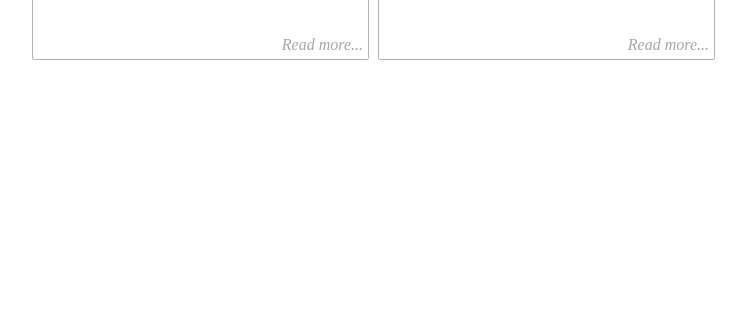
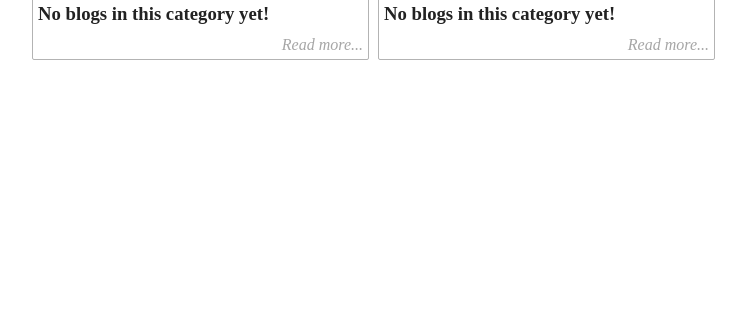
Before and after one commit to Romanie-De-Meyer/csusm_blog, a PHP site: page / in a window 1280 px wide. Shown: the part 1671-1994 px from the top of the page, without its empty margins (0-746 px from the left). Run offline with PHP 8.4, Linux system fonts and the light colour scheme; data comes from the database, SQL or seed files in the repository; data that the repository does not hold is empty; some web fonts are replaced.

Commit message:
fixed potential errors

```diff
--- a/index.php
+++ b/index.php
@@ -31,16 +31,17 @@ $conn = mysqli_connect($servername, $username, $password, $database);
       <hr>
 
       <?php
-      $sql = "SELECT id, title, created_at FROM articles WHERE category = 1 ORDER BY id DESC LIMIT 1";
+      $sql = "SELECT id, title, created_at, image FROM articles WHERE category = 1 ORDER BY id DESC LIMIT 1";
       $result = mysqli_query($conn, $sql);
       $row = mysqli_fetch_assoc($result);
-      $article_id = $row["id"];
-      $article_title = $row["title"];
-      $article_time = $row["created_at"];
+      $article_id = $row["id"] ?? 'null';
+      $article_title = $row["title"] ?? 'No blogs in this category yet!';
+      $article_time = $row["created_at"] ?? '';
+      $image_url = $row["image"] ?? 'https://cdn.icon-icons.com/icons2/2566/PNG/512/error_icon_153602.png';
 
       echo '<div class="post" id="post1">
 	      <div>
-              <img src="https://t4.ftcdn.net/jpg/01/95/09/85/360_F_195098550_LAlz1RCiheCkVRpXHAi1KwIZEZiYAbyM.jpg" class="post_image" alt="">
+              <img src="' . $image_url . '" class="post_image" alt="">
 	        <a href="article.php?category=1&id=' . $article_id . '">
                   <div class="post_info">
                     <h3>' . $article_title . '</h3>
@@ -52,16 +53,17 @@ $conn = mysqli_connect($servername, $username, $password, $database);
                 </a>
               </div>
             </div>';
-       $sql = "SELECT id, title, created_at FROM articles WHERE category = 2 ORDER BY id DESC LIMIT 1";
+       $sql = "SELECT id, title, created_at, image FROM articles WHERE category = 2 ORDER BY id DESC LIMIT 1";
       $result = mysqli_query($conn, $sql);
       $row = mysqli_fetch_assoc($result);
-      $article_id = $row["id"];
-      $article_title = $row["title"];
-      $article_time = $row["created_at"];
+      $article_id = $row["id"] ?? 'null';
+      $article_title = $row["title"] ?? 'No blogs in this category yet!';
+      $article_time = $row["created_at"] ?? '';
+      $image_url = $row["image"] ?? 'https://cdn.icon-icons.com/icons2/2566/PNG/512/error_icon_153602.png';
 
       echo '<div class="post" id="post2">
 	      <div>
-              <img src="https://er.educause.edu/-/media/images/articles/2022/02/er21_1303_headerart_1600x900.jpg?hash=6D536162636B6607EA92AA27B04FA20C076D8DE6" class="post_image" alt="">
+              <img src="' . $image_url . '" class="post_image" alt="">
 	        <a href="article.php?category=2&id=' . $article_id . '">
                   <div class="post_info">
                     <h3>' . $article_title . '</h3>
@@ -73,16 +75,17 @@ $conn = mysqli_connect($servername, $username, $password, $database);
                 </a>
               </div>
             </div>';
-       $sql = "SELECT id, title, created_at FROM articles WHERE category = 3 ORDER BY id DESC LIMIT 1";
+       $sql = "SELECT id, title, created_at, image FROM articles WHERE category = 3 ORDER BY id DESC LIMIT 1";
       $result = mysqli_query($conn, $sql);
       $row = mysqli_fetch_assoc($result);
-      $article_id = $row["id"];
-      $article_title = $row["title"];
-      $article_time = $row["created_at"];
+      $article_id = $row["id"] ?? 'null';
+      $article_title = $row["title"] ?? 'No blogs in this category yet!';
+      $article_time = $row["created_at"] ?? '';
+      $image_url = $row["image"] ?? 'https://cdn.icon-icons.com/icons2/2566/PNG/512/error_icon_153602.png';
 
       echo '<div class="post" id="post3">
 	      <div>
-              <img src="https://marvel-b1-cdn.bc0a.com/f00000000299134/www.bentley.edu/sites/default/files/featured_images/2018/08/health-wellness-display-sign-image.png" class="post_image" alt="">
+              <img src="' . $image_url . '" class="post_image" alt="">
 	        <a href="article.php?category=3&id=' . $article_id . '">
                   <div class="post_info">
                     <h3>' . $article_title . '</h3>
@@ -94,16 +97,17 @@ $conn = mysqli_connect($servername, $username, $password, $database);
                 </a>
               </div>
             </div>';
-      $sql = "SELECT id, title, created_at FROM articles WHERE category = 4 ORDER BY id DESC LIMIT 1";
+      $sql = "SELECT id, title, created_at, image FROM articles WHERE category = 4 ORDER BY id DESC LIMIT 1";
       $result = mysqli_query($conn, $sql);
       $row = mysqli_fetch_assoc($result);
-      $article_id = $row["id"];
-      $article_title = $row["title"];
-      $article_time = $row["created_at"];
+      $article_id = $row["id"] ?? 'null';
+      $article_title = $row["title"] ?? 'No blogs in this category yet!';
+      $article_time = $row["created_at"] ?? '';
+      $image_url = $row["image"] ?? 'https://cdn.icon-icons.com/icons2/2566/PNG/512/error_icon_153602.png';
 
       echo '<div class="post" id="post4">
 	      <div>
-              <img src="https://samhin.org/wp-content/uploads/people-hobbies.jpg" class="post_image" alt="">
+              <img src="' . $image_url . '" class="post_image" alt="">
 	        <a href="article.php?category=4&id=' . $article_id . '">
                   <div class="post_info">
                     <h3>' . $article_title . '</h3>
@@ -115,16 +119,17 @@ $conn = mysqli_connect($servername, $username, $password, $database);
                 </a>
               </div>
             </div>';
-       $sql = "SELECT id, title, created_at FROM articles WHERE category = 5 ORDER BY id DESC LIMIT 1";
+       $sql = "SELECT id, title, created_at, image FROM articles WHERE category = 5 ORDER BY id DESC LIMIT 1";
       $result = mysqli_query($conn, $sql);
       $row = mysqli_fetch_assoc($result);
-      $article_id = $row["id"];
-      $article_title = $row["title"];
-      $article_time = $row["created_at"];
+      $article_id = $row["id"] ?? 'null';
+      $article_title = $row["title"] ?? 'No blogs in this category yet!';
+      $article_time = $row["created_at"] ?? '';
+      $image_url = $row["image"] ?? 'https://cdn.icon-icons.com/icons2/2566/PNG/512/error_icon_153602.png';
 
       echo '<div class="post" id="post5">
 	      <div>
-              <img src="https://imageproxyb.ifunny.co/crop:x-20,resize:640x,quality:90x75/images/e77aed322713b4f8c5699d15b08747824f6bec8d55ad19184e82a3788a5694bd_1.jpg" class="post_image" alt="">
+              <img src="' . $image_url . '" class="post_image" alt="">
 	        <a href="article.php?category=5&id=' . $article_id . '">
                   <div class="post_info">
                     <h3>' . $article_title . '</h3>
@@ -136,16 +141,17 @@ $conn = mysqli_connect($servername, $username, $password, $database);
                 </a>
               </div>
             </div>';
-      $sql = "SELECT id, title, created_at FROM articles WHERE category = 6 ORDER BY id DESC LIMIT 1";
+      $sql = "SELECT id, title, created_at, image FROM articles WHERE category = 6 ORDER BY id DESC LIMIT 1";
       $result = mysqli_query($conn, $sql);
       $row = mysqli_fetch_assoc($result);
-      $article_id = $row["id"];
-      $article_title = $row["title"];
-      $article_time = $row["created_at"];
+      $article_id = $row["id"] ?? 'null';
+      $article_title = $row["title"] ?? 'No blogs in this category yet!';
+      $article_time = $row["created_at"] ?? '';
+      $image_url = $row["image"] ?? 'https://cdn.icon-icons.com/icons2/2566/PNG/512/error_icon_153602.png';
 
       echo '<div class="post" id="post6">
 	      <div>
-              <img src="https://www.lingayasvidyapeeth.edu.in/sanmax/wp-content/uploads/2023/07/studentlife.webp" class="post_image" alt="">
+              <img src="' . $image_url . '" class="post_image" alt="">
 	        <a href="article.php?category=6&id=' . $article_id . '">
                   <div class="post_info">
                     <h3>' . $article_title . '</h3>
```
